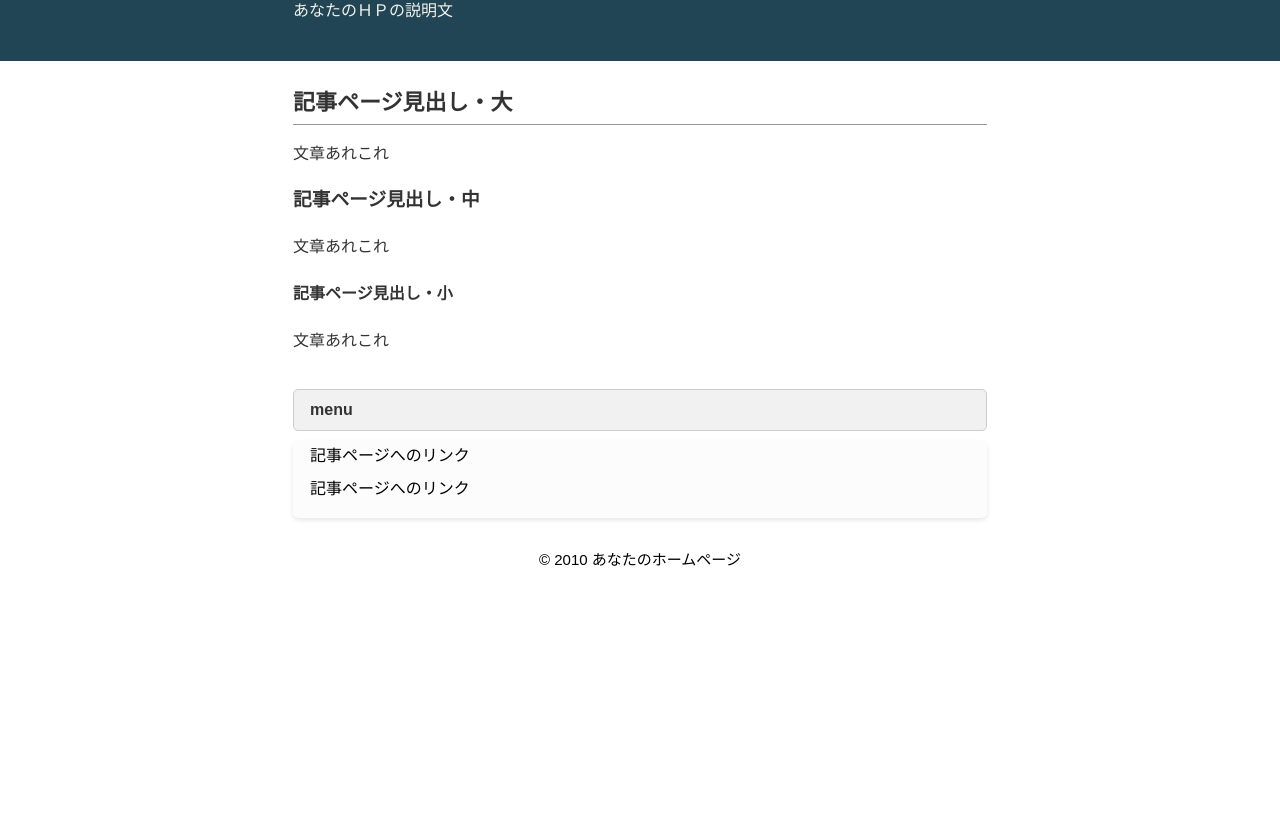
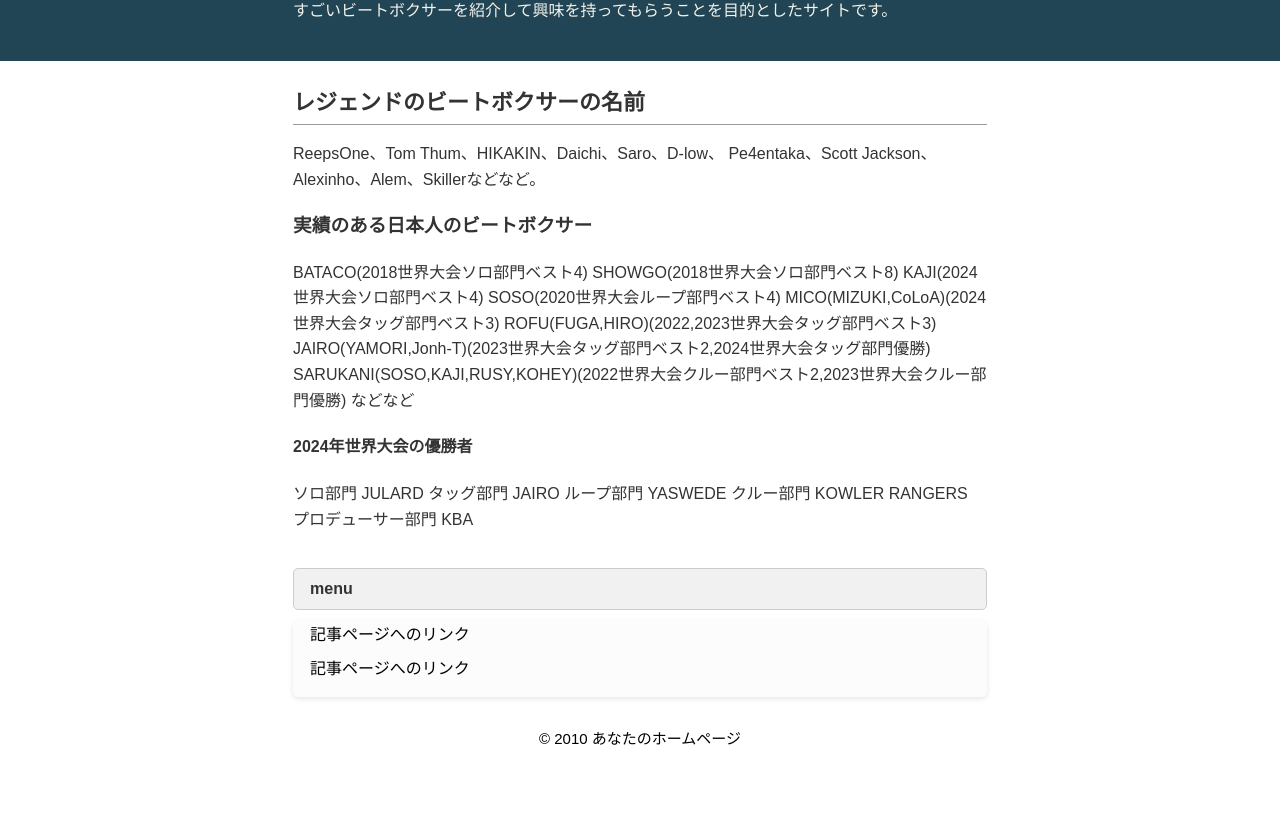
Before and after one commit to kaito8080/kaito8080.github.io, a plain HTML site: page index.html in a window 1280 px wide. Shown: the part 84-911 px from the top of the page. Before the commit the page ends 800 px from the top, so only its background shows below. Drawn offline with Linux system fonts and the light colour scheme.

Commit message:
Update index.html

```diff
--- a/index.html
+++ b/index.html
@@ -10,18 +10,31 @@
 </head>
 <body>
 <div id="outer">
-<header><div id="header-container"><div id="head-inner"><h1>あなたのＨＰタイトル</h1>
-<p class="description">あなたのＨＰの説明文</p></div></div>
+<header><div id="header-container"><div id="head-inner"><h1>ビートボックス紹介</h1>
+<p class="description">すごいビートボクサーを紹介して興味を持ってもらうことを目的としたサイトです。</p></div></div>
 </header>
 <div id="content-wrapper">
 <main>
 <div id="inner">
-<h2>記事ページ見出し・大</h2>
-<p>文章あれこれ</p>
-<h3>記事ページ見出し・中</h3>
-<p>文章あれこれ</p>
-<h4>記事ページ見出し・小</h4>
-<p>文章あれこれ</p>
+<h2>レジェンドのビートボクサーの名前</h2>
+<p>ReepsOne、Tom Thum、HIKAKIN、Daichi、Saro、D-low、
+  Pe4entaka、Scott Jackson、Alexinho、Alem、Skillerなどなど。</p>
+<h3>実績のある日本人のビートボクサー</h3>
+<p>BATACO(2018世界大会ソロ部門ベスト4)
+SHOWGO(2018世界大会ソロ部門ベスト8)
+KAJI(2024世界大会ソロ部門ベスト4)
+SOSO(2020世界大会ループ部門ベスト4)
+MICO(MIZUKI,CoLoA)(2024世界大会タッグ部門ベスト3)
+ROFU(FUGA,HIRO)(2022,2023世界大会タッグ部門ベスト3)
+JAIRO(YAMORI,Jonh-T)(2023世界大会タッグ部門ベスト2,2024世界大会タッグ部門優勝)
+SARUKANI(SOSO,KAJI,RUSY,KOHEY)(2022世界大会クルー部門ベスト2,2023世界大会クルー部門優勝)
+などなど</p>
+<h4>2024年世界大会の優勝者</h4>
+<p>ソロ部門 JULARD
+タッグ部門 JAIRO
+ループ部門 YASWEDE
+クルー部門 KOWLER RANGERS
+プロデューサー部門 KBA</p>
 </div>
 </main>
 <aside>
```
